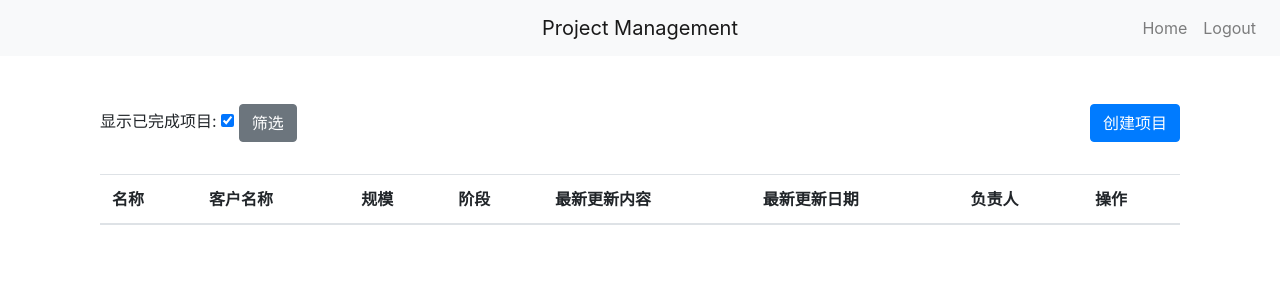
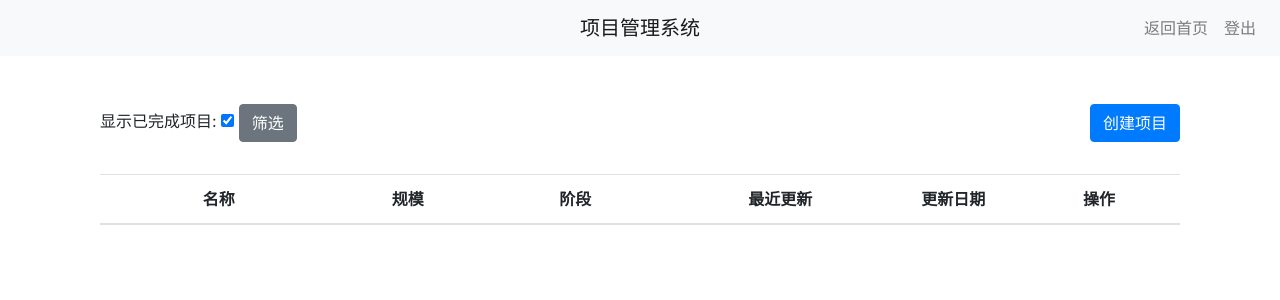
Before and after one commit to htkchenlei/ProjectManagement, a Flask app: page /index in a window 1280 px wide. Shown: the top 300 px of the page. Run offline with Flask 3, Linux system fonts and the light colour scheme; the visitor is signed in with stand-in values (Sample User, id 1); tables that the repository leaves empty or names only in its code hold one stand-in row (values such as "Sample post"); lists and menus that the app fills with data are empty; some libraries are stand-ins or nearby versions.

Commit message:
当前设想的功能已基本完成

```diff
--- a/app.py
+++ b/app.py
@@ -13,6 +13,25 @@ db_config = {
     'password': 'root',
     'database': 'ProjectManagement'
 }
+
+
+def get_stage_name(stage_id):
+    dict = {
+        '1': '立项中|初步沟通',
+        '2': '立项中|提交立项申请',
+        '3': '已立项|编制解决方案',
+        '4': '已立项|编制设计方案',
+        '5': '已立项|编制招投标参数',
+        '6': '招投标|编制参数',
+        '7': '招投标|已挂网',
+        '8': '招投标|等待结果',
+        '9': '已中标|已公示',
+        '10': '已中标|已获取中标通知书',
+        '11': '已中标|签署合同',
+        '12': '已完成|转入项目实施'
+     }
+
+    return dict.get(stage_id, '未知阶段')
 
 
 def get_db_connection():
@@ -67,6 +86,7 @@ def index():
         return redirect(url_for('login'))
 
     show_completed = request.args.get('show_completed', 'true') == 'true'
+    print(show_completed)
 
     conn = get_db_connection()
     cursor = conn.cursor(dictionary=True)
@@ -81,7 +101,7 @@ def index():
     ) latest_updates ON p.id = latest_updates.project_id
     LEFT JOIN Project_progress pp ON p.id = pp.project_id AND latest_updates.max_date = pp.update_date
     LEFT JOIN Users u ON p.owner = u.id
-    WHERE p.is_deleted = FALSE AND (p.stage != 'Completed' OR %s)
+    WHERE p.is_deleted = FALSE AND (p.stage != '12' OR %s)
     """
 
     params = [show_completed]
@@ -90,7 +110,7 @@ def index():
         query += " AND (p.sales_person = %s OR p.owner = %s)"
         params.extend([session['user_id'], session['user_id']])
 
-    query += " ORDER BY p.start_date DESC LIMIT 15;"
+    query += " ORDER BY pp.update_date DESC LIMIT 15;"
 
     cursor.execute(query, params)
     projects = cursor.fetchall()
@@ -156,10 +176,9 @@ def update_project(project_id):
     if request.method == 'POST':
         update_content = request.form['update_content']
 
-        cursor.execute("""
-        INSERT INTO Project_progress (project_id, update_content, update_date, updated_by)
-        VALUES (%s, %s, CURDATE(), %s)
-        """, (project_id, update_content, session['user_id']))
+        cursor.execute("""INSERT INTO Project_progress (project_id, update_content, update_date, updated_by)
+                          VALUES (%s, %s, CURDATE(), %s)""",
+                       (project_id, update_content, session['user_id']))
 
         conn.commit()
         cursor.close()
@@ -167,20 +186,33 @@ def update_project(project_id):
 
         return redirect(url_for('index'))
 
+    # 查询项目的基本信息
     cursor.execute("SELECT * FROM Projects WHERE id = %s", (project_id,))
+
     project = cursor.fetchone()
+    project['stage'] = get_stage_name(project['stage'])
+
+    # 查询项目的更新历史
+    cursor.execute("""
+        SELECT pp.update_content, pp.update_date, u.username
+        FROM Project_progress pp
+        LEFT JOIN Users u ON pp.updated_by = u.id
+        WHERE pp.project_id = %s
+        ORDER BY pp.update_date DESC
+    """, (project_id,))
+    updates = cursor.fetchall()
 
     cursor.close()
     conn.close()
 
-    return render_template('project_update.html', project=project)
+    return render_template('project_update.html', project=project, updates=updates)
+
 
 
 @app.route('/project_details/<int:project_id>')
 def project_details(project_id):
     if 'user_id' not in session:
         return redirect(url_for('login'))
-    print(project_id)
 
     conn = get_db_connection()
     cursor = conn.cursor(dictionary=True)
@@ -197,14 +229,13 @@ def project_details(project_id):
 
     cursor.close()
     conn.close()
-    print("conn closed")
 
     return render_template('project_details.html', project_details=project_details)
 
 
 @app.route('/manage_projects')
 def manage_projects():
-    if 'user_id' not in session:
+    if 'user_id' not in session or not session['is_admin']:
         return redirect(url_for('index'))
 
     conn = get_db_connection()
@@ -241,6 +272,7 @@ def edit_project(project_id):
     cursor = conn.cursor(dictionary=True)
 
     if request.method == 'POST':
+        print("in if")
         name = request.form['name']
         client_name = request.form['client_name']
         scale = int(request.form['scale'])
--- a/templates/base.html
+++ b/templates/base.html
@@ -3,7 +3,7 @@
 <head>
     <meta charset="UTF-8">
     <meta name="viewport" content="width=device-width, initial-scale=1.0">
-    <title>Project Management</title>
+    <title>项目管理系统</title>
     <link rel="stylesheet" href="{{ url_for('static', filename='style.css') }}">
     <link href="https://stackpath.bootstrapcdn.com/bootstrap/4.5.2/css/bootstrap.min.css" rel="stylesheet">
     <style>
@@ -17,7 +17,7 @@
 </head>
 <body>
     <nav class="navbar navbar-expand-lg navbar-light bg-light">
-        <a class="navbar-brand" href="#">Project Management</a>
+        <a class="navbar-brand" href="#">项目管理系统</a>
         <button class="navbar-toggler" type="button" data-toggle="collapse" data-target="#navbarNav" aria-controls="navbarNav" aria-expanded="false" aria-label="Toggle navigation">
             <span class="navbar-toggler-icon"></span>
         </button>
@@ -25,14 +25,14 @@
             <ul class="navbar-nav ml-auto">
                 {% if 'username' in session %}
                     <li class="nav-item">
-                        <a class="nav-link" href="{{ url_for('index') }}">Home</a>
+                        <a class="nav-link" href="{{ url_for('index') }}">返回首页</a>
                     </li>
                     <li class="nav-item">
-                        <a class="nav-link" href="{{ url_for('logout') }}">Logout</a>
+                        <a class="nav-link" href="{{ url_for('logout') }}">登出</a>
                     </li>
                 {% else %}
                     <li class="nav-item">
-                        <a class="nav-link" href="{{ url_for('login') }}">Login</a>
+                        <a class="nav-link" href="{{ url_for('login') }}">登录</a>
                     </li>
                 {% endif %}
             </ul>
--- a/templates/index.html
+++ b/templates/index.html
@@ -1,7 +1,7 @@
 {% extends "base.html" %}
 
 {% block content %}
-    <div class="container mt-5">
+    <div class="container mt-5 mx-auto" style="max-width: 100%;">
         <form action="" method="get" class="mb-3 d-flex justify-content-between">
             <div>
                 <label for="show_completed">显示已完成项目:</label>
@@ -12,30 +12,39 @@
                 <a href="{{ url_for('add_project') }}" class="btn btn-primary mb-3">创建项目</a>
             </div>
         </form>
-        <table class="table table-striped">
+        <table class="table table-striped" style="table-layout: fixed; width: 100%;">
             <thead>
                 <tr>
-                    <th>名称</th>
-                    <th>客户名称</th>
-                    <th>规模</th>
-                    <th>阶段</th>
-                    <th>最新更新内容</th>
-                    <th>最新更新日期</th>
-                    <th>负责人</th>
-                    <th>操作</th>
+                    <th style="width: 22%; text-align: center;">名称</th>
+                    <th style="width: 13%; text-align: center;">规模</th>
+                    <th style="width: 18%; text-align: center;">阶段</th>
+                    <th style="width: 20%; text-align: center;">最近更新</th>
+                    <th style="width: 12%; text-align: center;">更新日期</th>
+                    <th style="width: 15%; text-align: center;">操作</th>
                 </tr>
             </thead>
             <tbody>
                 {% for project in projects %}
                 <tr>
-                    <td>{{ project.name }}</td>
-                    <td>{{ project.client_name }}</td>
-                    <td>{{ project.scale }}</td>
-                    <td>{{ project.stage }}</td>
-                    <td>{{ project.update_content | default('暂无更新', true) }}</td>
-                    <td>{{ project.update_date }}</td>
-                    <td>{{ project.owner_username }}</td>
-                    <td>
+                    <td style="width: 22%; white-space: nowrap; overflow: hidden; text-overflow: ellipsis;">{{ project.name }}</td>
+                    <td style="width: 13%; white-space: nowrap; overflow: hidden; text-overflow: ellipsis;text-align: center;">{{ project.scale }}</td>
+                    <td style="width: 18%; white-space: nowrap; overflow: hidden; text-overflow: ellipsis;">
+                        {% if project.stage == '1' %}立项中|初步沟通{% endif %}
+                        {% if project.stage == '2' %}立项中|提交立项申请{% endif %}
+                        {% if project.stage == '3' %}已立项|编制解决方案{% endif %}
+                        {% if project.stage == '4' %}已立项|编制设计方案{% endif %}
+                        {% if project.stage == '5' %}已立项|编制招投标参数{% endif %}
+                        {% if project.stage == '6' %}招投标|编制参数{% endif %}
+                        {% if project.stage == '7' %}招投标|已挂网{% endif %}
+                        {% if project.stage == '8' %}招投标|等待结果{% endif %}
+                        {% if project.stage == '9' %}已中标|已公示{% endif %}
+                        {% if project.stage == '10' %}已中标|已获取中标通知书{% endif %}
+                        {% if project.stage == '11' %}已中标|签署合同{% endif %}
+                        {% if project.stage == '12' %}已完成|转入项目实施{% endif %}
+                    </td>
+                    <td style="width: 20%; white-space: nowrap; overflow: hidden; text-overflow: ellipsis;">{{ project.update_content | default('暂无更新', true) }}</td>
+                    <td style="width: 12%; white-space: nowrap; overflow: hidden; text-overflow: ellipsis;text-align: center;">{{ project.update_date }}</td>
+                    <td style="width: 15%; white-space: nowrap; overflow: hidden; text-overflow: ellipsis;">
                         <a href="{{ url_for('project_details', project_id=project.id) }}" class="btn btn-success">详情</a>
                         <a href="{{ url_for('edit_project', project_id=project.id) }}" class="btn btn-warning">编辑</a>
                     </td>
```
Also changed, not shown: templates/edit_project.html (+16 -23 lines), templates/project_details.html (+22 -16 lines), templates/project_update.html (+38 -15 lines).
